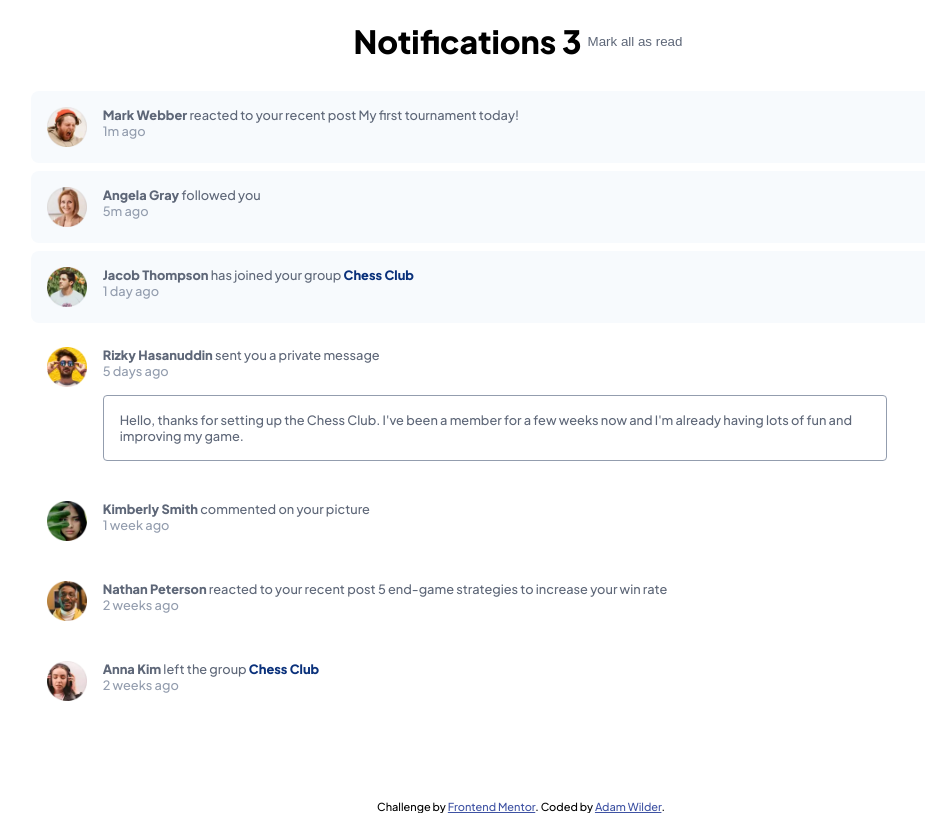
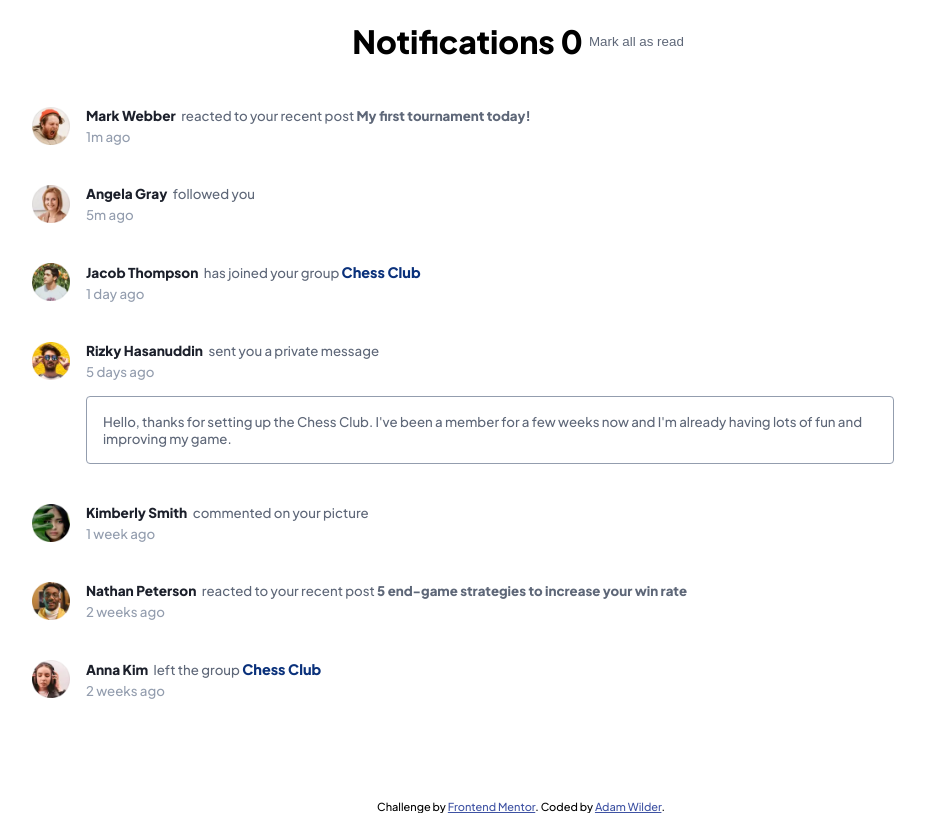
Before and after one commit to wilderav86/fm_notifications_page, a plain HTML site: page index.html in a window 1280 px wide. Both pictures are taken after a click on the button "Mark all as read". Shown: the whole page, without its empty margins (119-1044 px from the left). Drawn offline with Linux system fonts and the light colour scheme.

Commit message:
add functionality to mark all read button and changed styling

```diff
--- a/index.html
+++ b/index.html
@@ -49,6 +49,7 @@
             <p class="notification">
               <span class="user">Mark Webber</span> reacted to your recent post
               <span class="post-title">My first tournament today!</span>
+              <span class="unread-marker"></span>
             </p>
             <p class="elapsed-time">1m ago</p>
           </div>
@@ -63,6 +64,7 @@
           <div class="card-text">
             <p class="notification">
               <span class="user">Angela Gray</span> followed you
+              <span class="unread-marker"></span>
             </p>
             <p class="elapsed-time">5m ago</p>
           </div>
@@ -78,6 +80,7 @@
             <p class="notification">
               <span class="user">Jacob Thompson</span> has joined your group
               <span class="group-name">Chess Club</span>
+              <span class="unread-marker"></span>
             </p>
             <p class="elapsed-time">1 day ago</p>
           </div>
--- a/index.js
+++ b/index.js
@@ -1,18 +1,22 @@
 //global variables
 
-const notificationCount = 0;
-
 //elements
-const notificationCard = document.querySelectorAll(".notification-card");
-const user = document.querySelector(".user");
+const notificationCards = document.querySelectorAll(".notification-card");
+const notificationCount = document.querySelector(".notification-count");
+const markAllReadBtn = document.querySelector(".mark-as-read-btn");
+const unreadMarkers = document.querySelectorAll(".unread-marker");
 //functions
 
-const handleMarkRead = () => {};
+const handleMarkRead = () => {
+  notificationCards.forEach((card) => {
+    card.classList.remove("unread");
+  });
 
-console.log(notificationCard);
+  unreadMarkers.forEach((marker) => {
+    marker.remove();
+  });
 
-notificationCard.forEach((card) => {
-  card.addEventListener("click", () => {
-    console.log("clicked");
-  });
-});
+  notificationCount.innerHTML = 0;
+};
+
+markAllReadBtn.addEventListener("click", handleMarkRead);
--- a/styles.scss
+++ b/styles.scss
@@ -58,7 +58,8 @@ body {
   margin-top: 0.5rem;
   margin-bottom: 0.5rem;
   border-radius: 0.5rem;
-  font-size: 0.8rem;
+  font-size: 0.83rem;
+  font-weight: 500;
 }
 
 .notification {
@@ -67,11 +68,14 @@ body {
 
 .user {
   font-weight: 800;
+  font-size: 0.85rem;
+  color: $veryDarkBlue;
+  margin-right: 0.2rem;
 }
 
 .avatar-img {
-  height: 40px;
-  width: 40px;
+  height: 38px;
+  width: 38px;
   margin: 1rem;
 }
 
@@ -87,14 +91,18 @@ body {
 
 .elapsed-time {
   color: $grayishBlue;
+  margin-top: 0.25rem;
 }
 
 .group-name {
   color: $blue;
   font-weight: 800;
+  font-size: 0.9rem;
 }
 
 .post-title {
+  font-weight: 800;
+  color: $darkGrayishBlue;
 }
 
 .message {
@@ -108,3 +116,12 @@ body {
 .unread {
   background-color: $veryLightGrayishBlue;
 }
+
+.unread-marker {
+  display: inline-block;
+  height: 7px;
+  width: 7px;
+  border-radius: 50px;
+  background-color: $red;
+  margin-left: 0.25rem;
+}
```
Also changed, not shown: styles.css, 1 other file.
